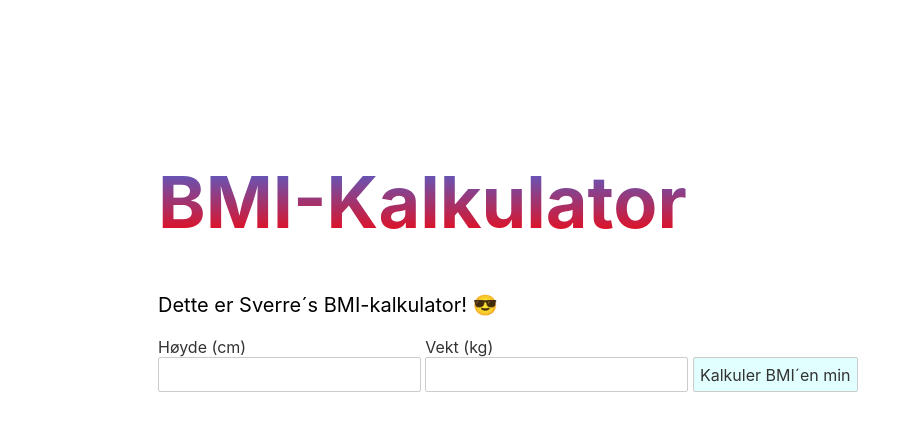
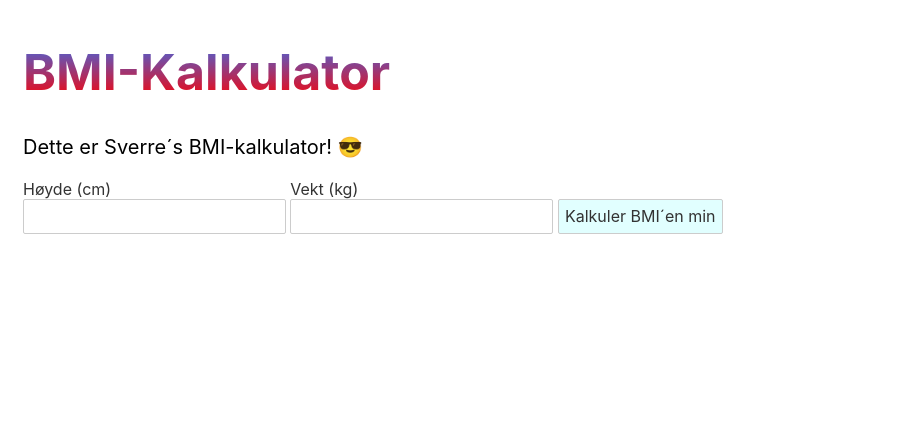
Before and after one commit to Sveste123/my-first-app, a Svelte app: page / in a window 1280 px wide. Shown: the top 430 px of the page, without its empty margins (0-898 px from the left). Built offline with nearby package versions, Linux system fonts and the light colour scheme.

Commit message:
Fixed margins

```diff
--- a/src/App.svelte
+++ b/src/App.svelte
@@ -34,11 +34,11 @@
 <style>
 
 	main {
-		margin: 150px;
+		margin: 15px;
 	}
 
 	h1 {
-		font-size: 72px;
+		font-size: 50px;
 		background: -webkit-linear-gradient(#4169e1, #ff0000);
 		-webkit-background-clip: text;
 		-webkit-text-fill-color: transparent;
```
